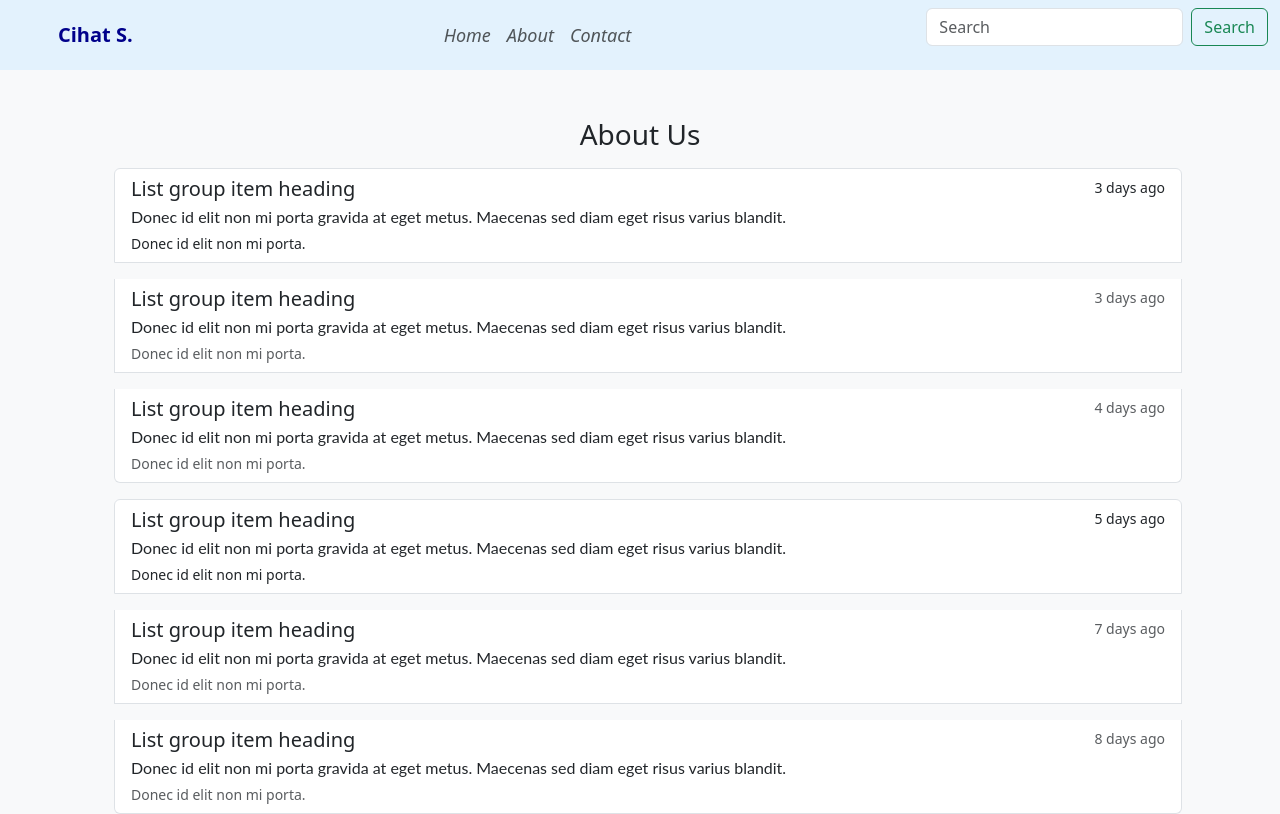
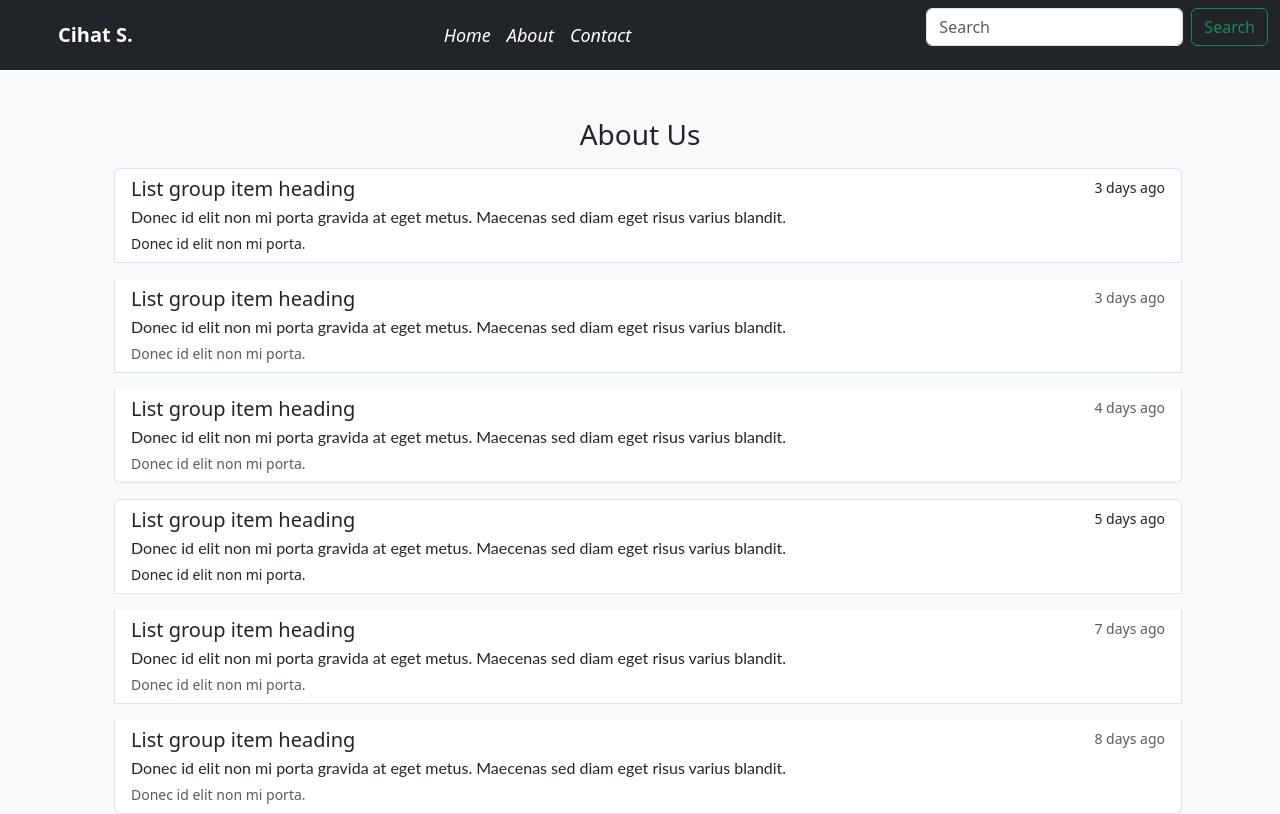
Before and after one commit to devcihat/react-dark-mode, a React (Create React App) app: page /About in a window 1280 px wide. Shown: the top 814 px of the page. Built offline with nearby package versions, Linux system fonts and the light colour scheme.

Commit message:
3 files modified

```diff
--- a/src/components/About.jsx
+++ b/src/components/About.jsx
@@ -2,6 +2,20 @@ import React from "react";
 import { motion } from "framer-motion";
 
 function About(props) {
+  const pageVariants = {
+    in: {
+      opacity: 1,
+      x: 0
+    },
+    out: {
+      opacity: 0,
+      x: "-100vw"
+    }
+  };
+  const pageeTransition = {
+    duration: 2
+  };
+
   const pageTransition = {
     in: {
       opacity: 1,
--- a/src/components/Navbar.jsx
+++ b/src/components/Navbar.jsx
@@ -6,7 +6,7 @@ function Navbar() {
   return (
     <nav
       style={{ backgroundColor: "#e3f2fd" }}
-      className="navbar navbar-expand-lg navbar-light"
+      className="navbar navbar-expand-lg navbar-dark bg-dark"
     >
       <div className="container-fluid">
         <button
@@ -26,17 +26,17 @@ function Navbar() {
           </a>
           <ul className="navbar-nav  mb-2 mb-lg-0 mx-auto ">
             <li className="nav-item">
-              <Link to="/Home" className="nav-link ">
+              <Link to="/Home" className="nav-link text-white">
                 <i>Home</i>
               </Link>
             </li>
             <li className="nav-item">
-              <Link to="/about" className="nav-link">
+              <Link to="/about" className="nav-link text-white">
                 <i>About</i>
               </Link>
             </li>
             <li className="nav-item ">
-              <Link to="/contact" className="nav-link">
+              <Link to="/contact" className="nav-link text-white">
                 <i>Contact</i>
               </Link>
             </li>
--- a/src/style.css
+++ b/src/style.css
@@ -5,7 +5,6 @@ p {
 
 .Logo {
   margin-left: 22px;
-  color: darkblue;
 }
 
 .nav-item {
@@ -13,8 +12,8 @@ p {
 }
 
 .nav-item:hover {
-  background-color: white;
-  border-radius: 40px;
+  background-color: #995c00;
+  border-radius: 16px;
   max-width: 80px;
   text-align: center;
 }
```
